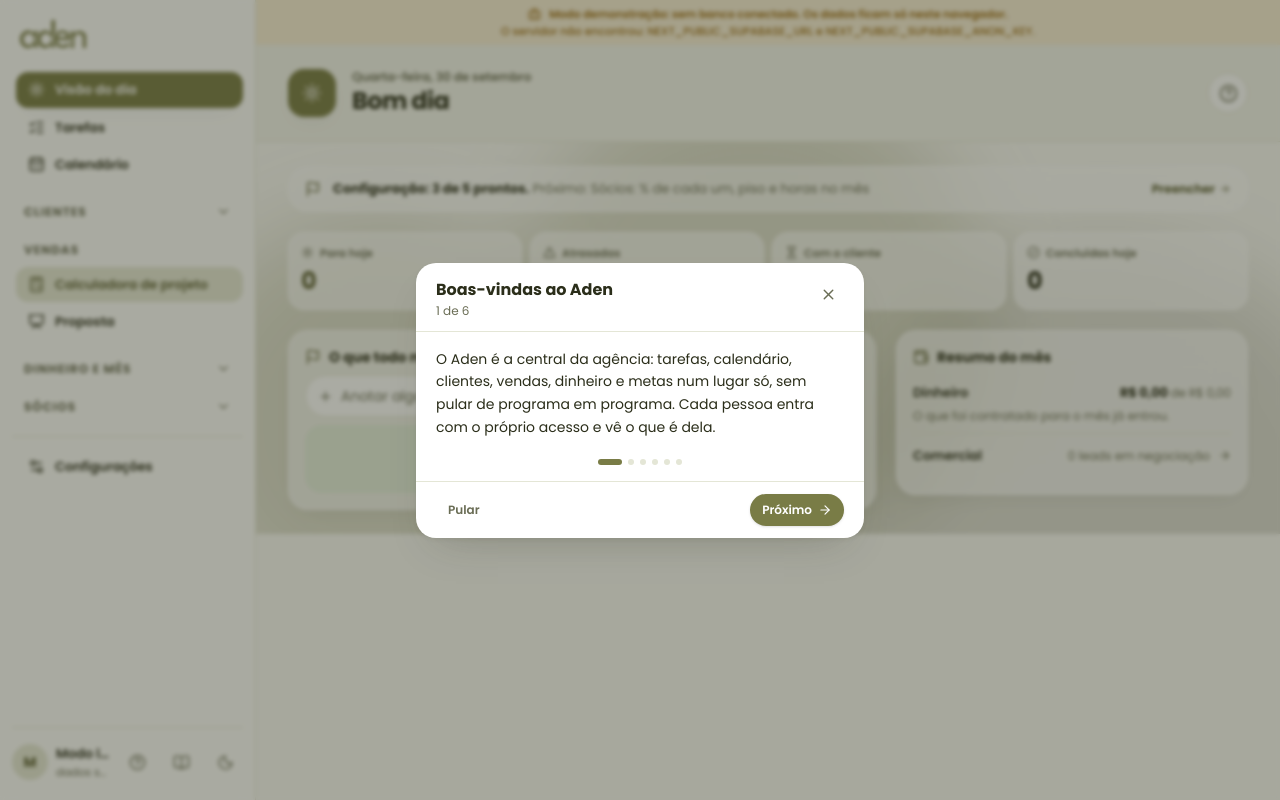
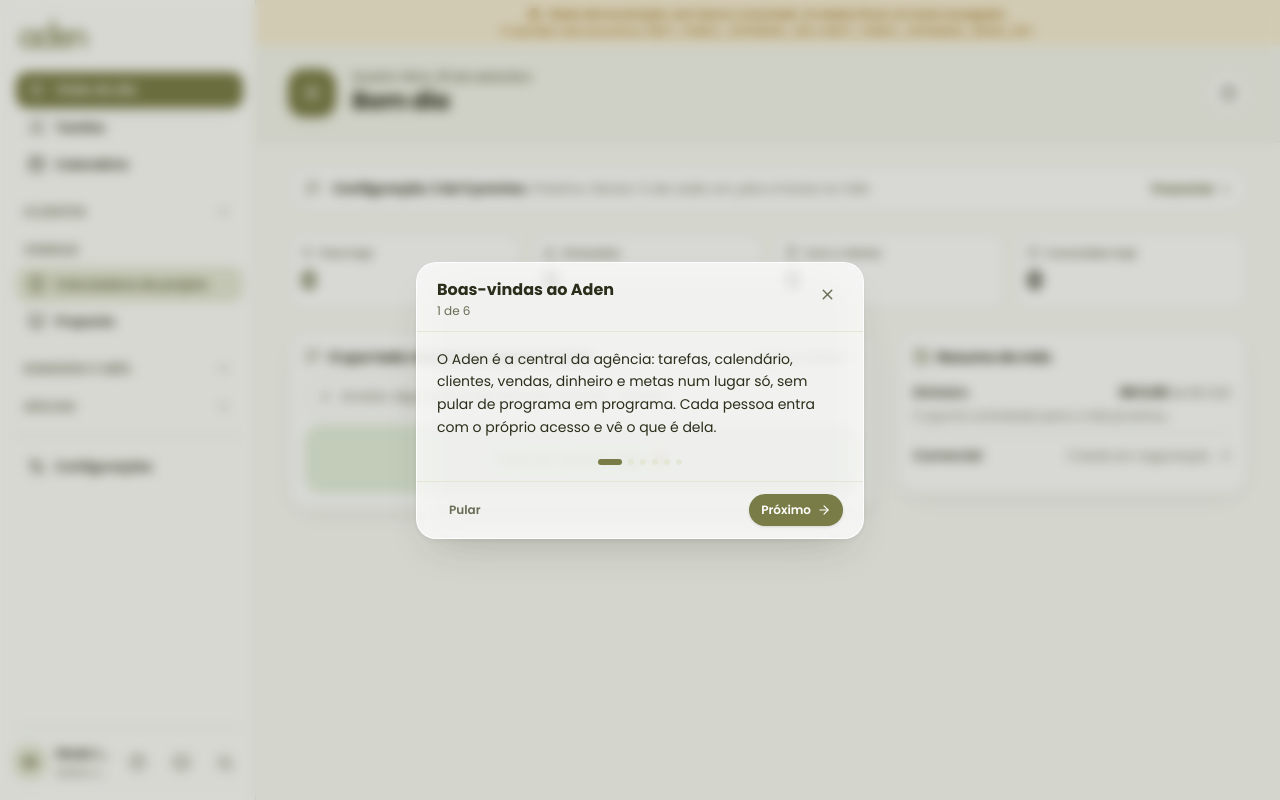
Before and after one commit to monicadsgn/aden, a Next.js app: page /hoje in a window 1280 px wide. Built offline with nearby package versions, Linux system fonts and the light colour scheme.

Commit message:
Vidro só no que fica por cima: tira do fundo e dos cartões da Visão do dia; janela (Modal) em vidro com véu leve, para aprovação
Co-Authored-By: Claude Opus 5.5 <noreply@anthropic.com>
Claude-Session: https://claude.ai/code/session_01T4enyzCSCjL1PLc5vsyrmm

```diff
--- a/app/(app)/hoje/page.tsx
+++ b/app/(app)/hoje/page.tsx
@@ -68,7 +68,7 @@ function Cartao({ rotulo, valor, icone: Ic, tom, ativo, aoClicar }: { rotulo: st
       aria-pressed={ativo}
       className={cx(
         "relative flex min-w-[7.5rem] shrink-0 flex-col items-start gap-1 rounded-bloco border p-3 text-left transition-colors sm:min-w-0",
-        ativo ? "border-marca bg-marca-tinta" : "vidro border-linha bg-superficie hover:border-marca/50",
+        ativo ? "border-marca bg-marca-tinta" : "border-linha bg-superficie hover:border-marca/50",
       )}
     >
       <span className="flex items-center gap-1.5 text-[11px] font-semibold text-texto-suave">
@@ -82,7 +82,7 @@ function Cartao({ rotulo, valor, icone: Ic, tom, ativo, aoClicar }: { rotulo: st
 
 function Bloco({ titulo, icone: Ic, acao, children }: { titulo: string; icone: LucideIcon; acao?: ReactNode; children: ReactNode }) {
   return (
-    <Card className="vidro">
+    <Card>
       <div className="flex items-center gap-2 px-4 pt-4 pb-2">
         <Ic size={16} className="text-marca-forte" />
         <h2 className="flex-1 text-sm font-bold">{titulo}</h2>
@@ -105,7 +105,7 @@ function ParaComecar({ passos }: { passos: PassoComecar[] }) {
     <Link
       href={linkConfig(proximo.secao)}
       title={`Falta: ${proximo.faltando.join(", ")}`}
-      className="vidro flex flex-wrap items-center gap-x-3 gap-y-1 rounded-card border border-linha bg-superficie px-4 py-3 text-[13px] hover:bg-superficie-2/70"
+      className="flex flex-wrap items-center gap-x-3 gap-y-1 rounded-card border border-linha bg-superficie px-4 py-3 text-[13px] hover:bg-superficie-2/70"
     >
       <Flag size={16} className="shrink-0 text-marca-forte" />
       <span className="min-w-0 flex-1">
@@ -292,13 +292,6 @@ export default function VisaoDoDia() {
         </div>
       </div>
 
-      {/* formas da marca atrás do vidro (só decoração; o conteúdo fica por cima) */}
-      <div className="relative isolate overflow-hidden">
-      <div aria-hidden className="pointer-events-none absolute inset-0 -z-10">
-        <div className="forma-1 absolute -top-16 left-1/4 size-[30rem] rounded-full blur-2xl" />
-        <div className="forma-2 absolute top-1/4 -right-24 size-[34rem] rounded-full blur-2xl" />
-        <div className="forma-1 absolute -bottom-24 -left-20 size-[26rem] rounded-full blur-2xl" />
-      </div>
       <div className="mx-auto flex max-w-[1300px] flex-col gap-5 px-4 py-6 sm:px-6 lg:px-8">
         {a.erro && !tarefa && <p className="rounded-card bg-erro-suave px-4 py-3 text-sm text-erro">{a.erro}</p>}
 
@@ -611,7 +604,6 @@ export default function VisaoDoDia() {
           </div>
         </div>
       </div>
-      </div>
       <DetalheTarefa tarefa={tarefa} a={a} aoFechar={() => setTarefaAberta(null)} />
       <ConectarAgenda aberto={conectando} aoFechar={() => setConectando(false)} aoMudar={() => void agenda.recarregar()} />
     </div>
--- a/app/globals.css
+++ b/app/globals.css
@@ -46,7 +46,7 @@ body {
   font-feature-settings: "tnum" 0;
 }
 
-/* vidro: só por esta classe (nada de cor solta nos componentes) */
+/* vidro: só por esta classe (nada de cor solta nos componentes); só no que fica por cima da tela */
 .vidro {
   background: var(--vidro);
   border-color: var(--vidro-borda);
@@ -56,12 +56,17 @@ body {
 /* quem pede menos transparência no aparelho (ou navegador sem desfoque) vê o cartão sólido de sempre */
 @media (prefers-reduced-transparency: reduce) {
   .vidro { background: var(--superficie); -webkit-backdrop-filter: none; backdrop-filter: none; border-color: var(--linha); }
+  .veu { -webkit-backdrop-filter: none; backdrop-filter: none; }
 }
 @supports not ((backdrop-filter: blur(1px)) or (-webkit-backdrop-filter: blur(1px))) {
   .vidro { background: var(--superficie); border-color: var(--linha); }
 }
-.forma-1 { background: var(--forma-1); }
-.forma-2 { background: var(--forma-2); }
+/* véu atrás das janelas: escurece pouco e desfoca a tela, para a janela parecer uma camada por cima */
+.veu {
+  background: var(--veu);
+  -webkit-backdrop-filter: blur(6px);
+  backdrop-filter: blur(6px);
+}
 
 .numero {
   font-family: var(--fonte-numeros);
--- a/app/tokens.css
+++ b/app/tokens.css
@@ -59,13 +59,12 @@
   --sombra: 0 1px 2px rgb(43 46 26 / 0.04), 0 8px 24px -12px rgb(43 46 26 / 0.12);
   --sombra-forte: 0 2px 4px rgb(43 46 26 / 0.06), 0 20px 40px -20px rgb(43 46 26 / 0.25);
 
-  /* vidro (aprovado em 01/10/2026; em teste só na Visão do dia): superfície translúcida + desfoque, sobre as formas
-     da marca. O texto fica sempre sobre camada de no mínimo ~60% de superfície: contraste ≥ 4,5:1 nos dois modos. */
-  --vidro: rgb(255 255 255 / 0.62);
-  --vidro-borda: rgb(255 255 255 / 0.75);
-  --vidro-desfoque: 18px;
-  --forma-1: rgb(121 124 70 / 0.24);   /* verde da marca, leve, atrás do vidro (texto suave fica ≥ 4,6:1) */
-  --forma-2: rgb(62 65 34 / 0.16);
+  /* vidro (01/10/2026): só no que fica POR CIMA da tela (janelas, pop-ups, menus que abrem, avisos), para dar a
+     sensação de camada. Nunca no fundo nem nos cartões da tela. Camada a 80%: texto suave fica ≥ 4,8:1. */
+  --vidro: rgb(255 255 255 / 0.8);
+  --vidro-borda: rgb(255 255 255 / 0.9);
+  --vidro-desfoque: 24px;
+  --veu: rgb(43 46 26 / 0.18);         /* o que escurece a tela atrás da janela */
 
   color-scheme: light;
 }
@@ -93,10 +92,9 @@
     --ok-suave: #1f3019;
     --info: #9dbfd2;
     --info-suave: #1a2a33;
-    --vidro: rgb(31 32 22 / 0.62);
-    --vidro-borda: rgb(255 255 255 / 0.08);
-    --forma-1: rgb(166 169 106 / 0.2);
-    --forma-2: rgb(124 128 82 / 0.14);
+    --vidro: rgb(31 32 22 / 0.8);
+    --vidro-borda: rgb(255 255 255 / 0.1);
+    --veu: rgb(0 0 0 / 0.45);
     color-scheme: dark;
   }
 }
@@ -121,9 +119,8 @@
   --ok-suave: #1f3019;
   --info: #9dbfd2;
   --info-suave: #1a2a33;
-  --vidro: rgb(31 32 22 / 0.62);
-  --vidro-borda: rgb(255 255 255 / 0.08);
-  --forma-1: rgb(166 169 106 / 0.2);
-  --forma-2: rgb(124 128 82 / 0.14);
+  --vidro: rgb(31 32 22 / 0.8);
+  --vidro-borda: rgb(255 255 255 / 0.1);
+  --veu: rgb(0 0 0 / 0.45);
   color-scheme: dark;
 }
--- a/components/Modal.tsx
+++ b/components/Modal.tsx
@@ -53,7 +53,7 @@ export function Modal({
 
   return (
     <div
-      className={cx("fixed inset-0 z-50 flex bg-texto/40 backdrop-blur-[2px]", cheia ? "items-stretch" : "items-end sm:items-center sm:justify-center sm:p-4")}
+      className={cx("veu fixed inset-0 z-50 flex", cheia ? "items-stretch" : "items-end sm:items-center sm:justify-center sm:p-4")}
       onMouseDown={(e) => (comecouFora.current = e.target === e.currentTarget)}
       onClick={(e) => {
         if (comecouFora.current && e.target === e.currentTarget) aoFechar();
@@ -66,7 +66,7 @@ export function Modal({
         aria-modal="true"
         aria-labelledby={titulo ? idTitulo : undefined}
         className={cx(
-          "sem-contorno flex w-full flex-col bg-superficie shadow-forte outline-none",
+          "vidro sem-contorno flex w-full flex-col border bg-superficie shadow-forte outline-none",
           cheia ? "h-full" : cx("max-h-[88vh] rounded-t-card sm:rounded-card", larguras[largura]),
         )}
       >
```
Also changed, not shown: 9 other files (tests, documents, lock files or other folders).
